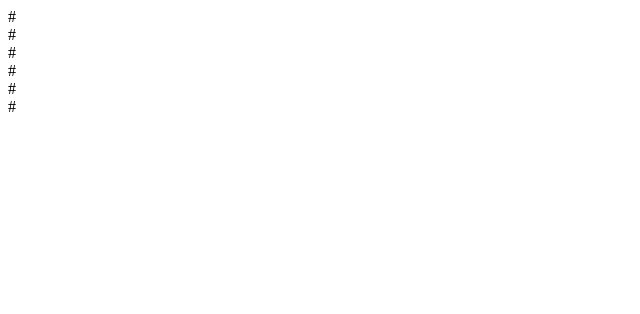
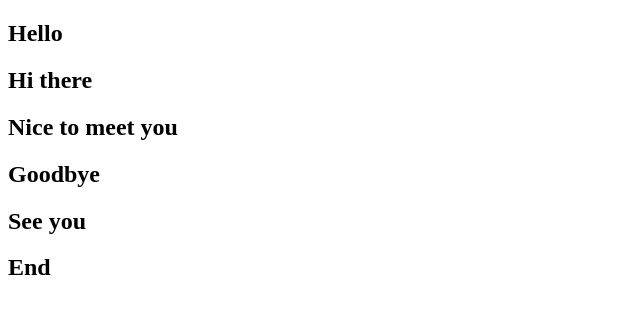
Before and after one commit to omsoo/Onyebuchi_Fombi, a plain HTML site: page index.html in a window 1280 px wide. Shown: the whole page, without its empty margins (0-640 px from the left). Drawn offline with Linux system fonts and the light colour scheme.

Commit message:
added headers

```diff
--- a/index.html
+++ b/index.html
@@ -10,12 +10,24 @@
     <script src="https://cdn.freecodecamp.org/testable-projects-fcc/v1/bundle.js"></script>
 
     <main id="main-doc">
-        <section class="main-section">#</section>
-        <section class="main-section">#</section>
-        <section class="main-section">#</section>
-        <section class="main-section">#</section>
-        <section class="main-section">#</section>
-        <section class="main-section">#</section>
+        <section class="main-section">
+          <h1>Hello</h1>
+        </section>
+        <section class="main-section">
+          <h1>Hi there</h1>
+        </section>
+        <section class="main-section">
+          <h1>Nice to meet you</h1>
+        </section>
+        <section class="main-section">
+          <h1>Goodbye</h1>
+        </section>
+        <section class="main-section">
+          <h1>See you</h1>
+        </section>
+        <section class="main-section">
+          <h1>End</h1>
+        </section>
     </main>
     <!--
 
```
